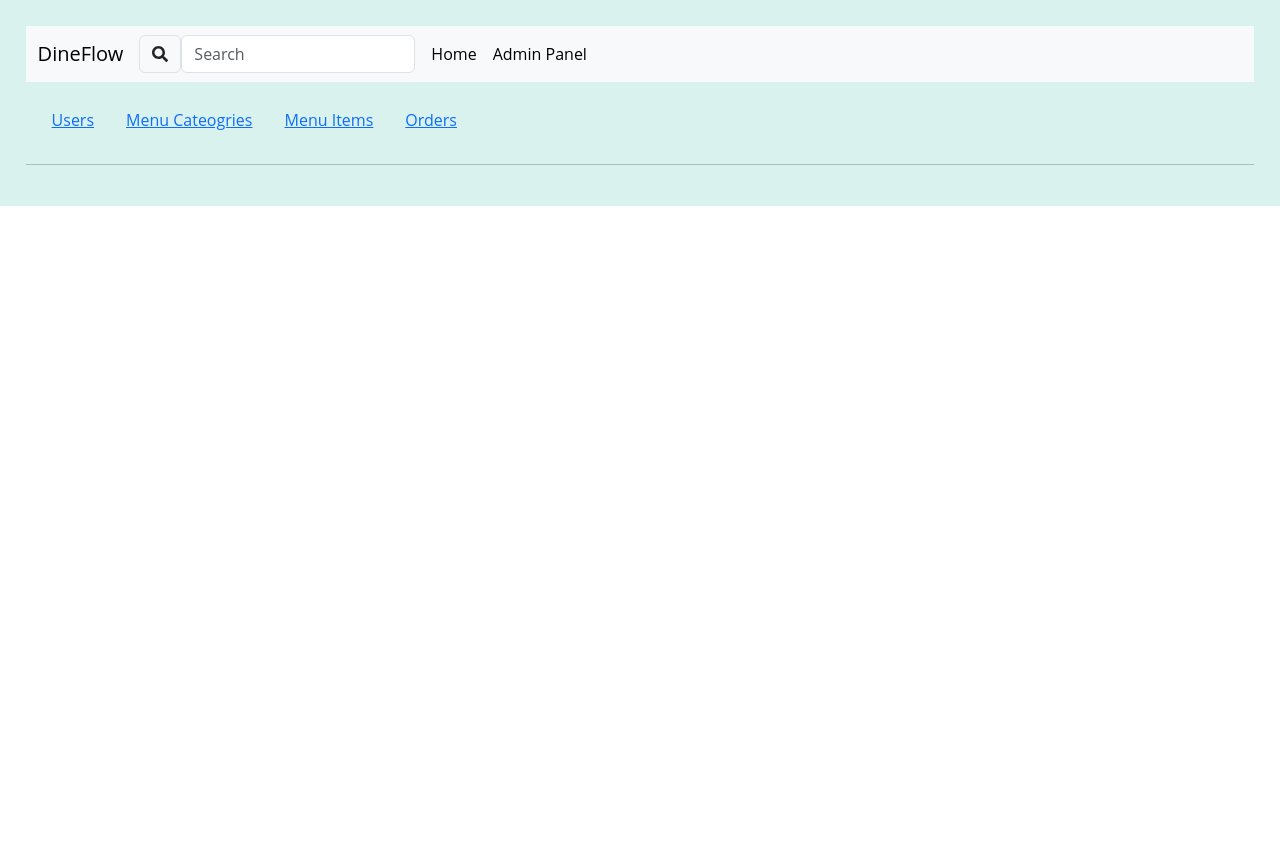
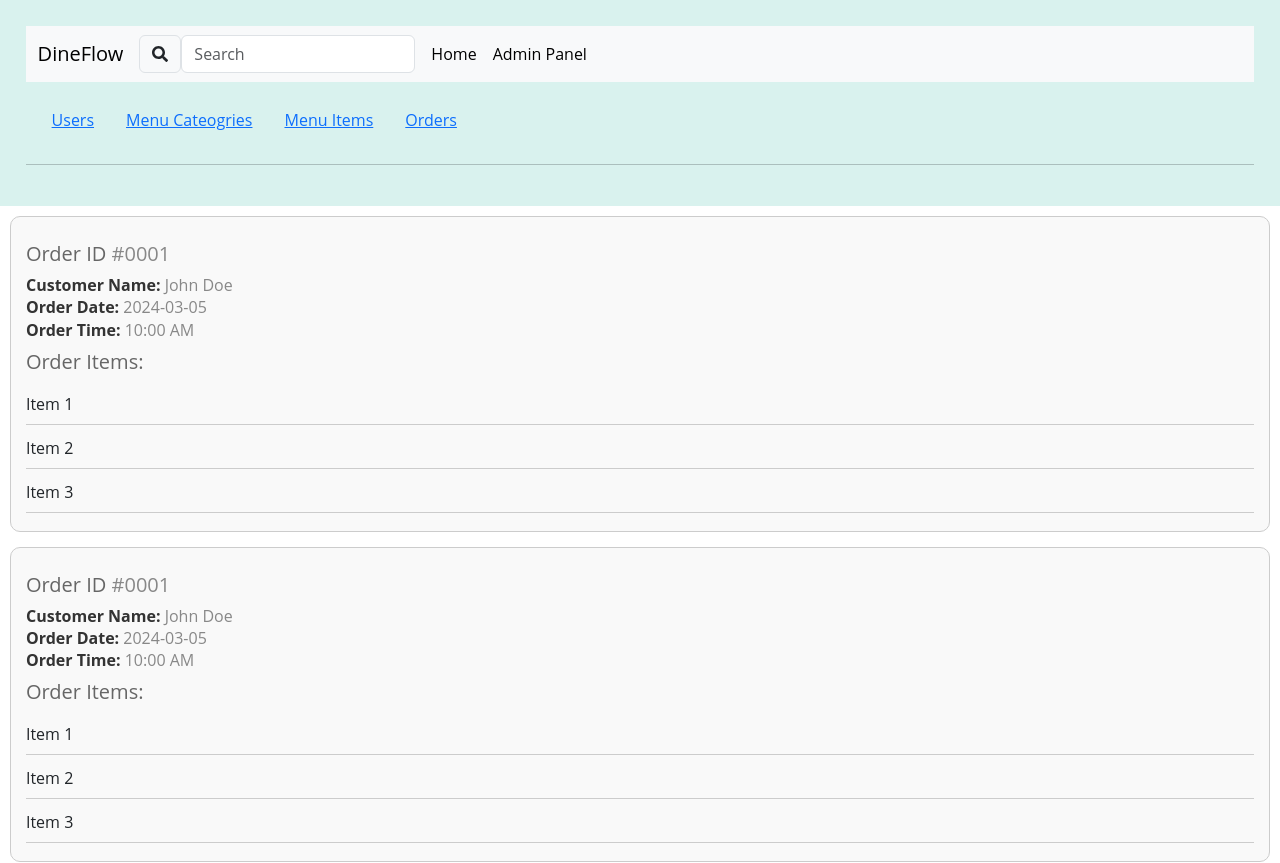
Before and after one commit to Rajput-Munda/DineFlow, a React (Vite) app: page /adminpanel/Orders in a window 1280 px wide. Shown: the top 863 px of the page. Before the commit the page ends 800 px from the top, so only its background shows below. Built offline with nearby package versions, Linux system fonts and the light colour scheme.

Commit message:
Admin Panel Orders

```diff
--- a/src/App.jsx
+++ b/src/App.jsx
@@ -8,6 +8,7 @@ import AdminPanel from "./Components/AdminPanel";
 import AdminPanelUsers from "./Components/AdminPanelUsers";
 import AdminPanelMenuItems from "./Components/AdminPanelMenuItems";
 import AdminPanelMenuCategories from "./Components/AdminPanelMenuCategories";
+import AdminPanelOrderContainer from "./Components/AdminPanelOrderContainer";
 
 function App() {
   return (
@@ -19,7 +20,7 @@ function App() {
           <Route path="/adminpanel/Users" element={<><AdminPanel /> <AdminPanelUsers /></>} ></Route>
           <Route path="/adminpanel/MenuCategories" element={<><AdminPanel /> <AdminPanelMenuCategories /> </>} ></Route>
           <Route path="/adminpanel/MenuItems" element={<><AdminPanel /><AdminPanelMenuItems /></>} ></Route>
-          <Route path="/adminpanel/Orders" element={<><AdminPanel /></>} ></Route>
+          <Route path="/adminpanel/Orders" element={<><AdminPanel /> <AdminPanelOrderContainer /></>} ></Route>
         </Routes>
       </div>
     </Router>
--- /dev/null
+++ b/src/Components/AdminPanelOrderContainer.jsx
@@ -0,0 +1,15 @@
+// AdminPanelOrderContainer.jsx
+import React from "react";
+import AdminPanelOrderItem from "./AdminPanelOrderItem";
+
+export default function AdminPanelOrderContainer() {
+  return (
+    <>
+      <AdminPanelOrderItem />
+      <AdminPanelOrderItem />
+      <AdminPanelOrderItem />
+      <AdminPanelOrderItem />
+      <AdminPanelOrderItem />
+    </>
+  );
+}
--- /dev/null
+++ b/src/Components/AdminPanelOrderItem.jsx
@@ -0,0 +1,20 @@
+// AdminPanelOrderItem.jsx
+import React from "react";
+import "../Styles/AdminPanelOrderItem.css";
+
+export default function AdminPanelOrderItem() {
+  return (
+    <div className="order-item-card">
+      <h5>Order ID <span className="order-value">#0001</span></h5>
+      <h6>Customer Name: <span className="order-value">John Doe</span></h6>
+      <h6>Order Date: <span className="order-value">2024-03-05</span></h6>
+      <h6>Order Time: <span className="order-value">10:00 AM</span></h6>
+      <h5>Order Items:</h5>
+      <div className="order-item-container">
+        <div className="order-item">Item 1</div>
+        <div className="order-item">Item 2</div>
+        <div className="order-item">Item 3</div>
+      </div>
+    </div>
+  );
+}
--- /dev/null
+++ b/src/Styles/AdminPanelOrderItem.css
@@ -0,0 +1,38 @@
+/* AdminPanelOrderItem.css */
+.order-item-card {
+  background-color: #f9f9f9;
+  margin: 10px; /* Reduced margin */
+  border-radius: 10px;
+  border: 1px solid #ccc;
+  padding: 15px; /* Reduced padding */
+  margin-bottom: 15px; /* Reduced margin */
+}
+
+.order-item-card h5,
+.order-item-card h6 {
+  margin: 3px 0; /* Reduced margin */
+  color: #333;
+}
+
+.order-item-card h6 {
+  font-weight: bold;
+}
+
+.order-item-card h5 {
+  margin: 10px 0; /* Reduced margin */
+  color: #666;
+}
+
+.order-value {
+  font-weight: normal;
+  color: #888; /* Separate styling for the values */
+}
+
+.order-item-container {
+  margin-top: 5px; /* Reduced margin */
+}
+
+.order-item {
+  margin-bottom: 3px; /* Reduced margin */
+  list-style-type: none;
+}
```
